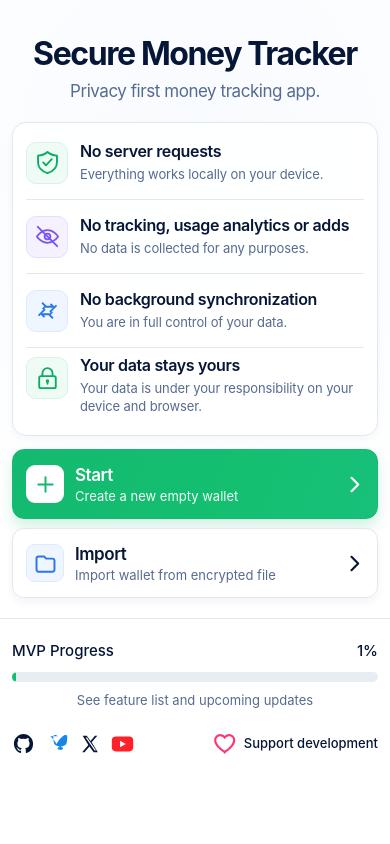
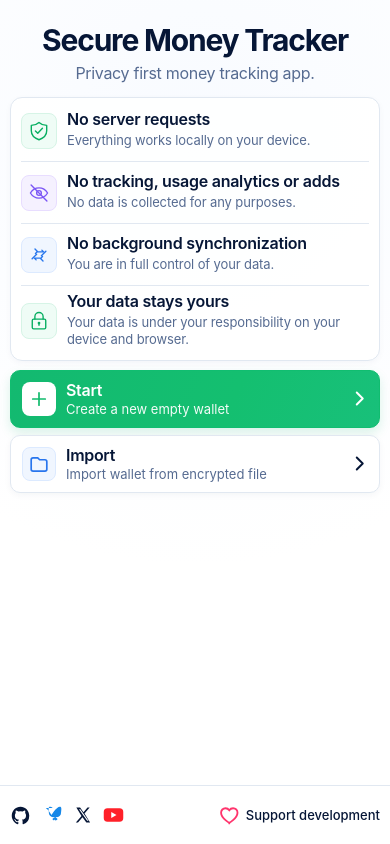
Before and after one commit to beznosd/secure-money-tracker, a SvelteKit app: page / in a window 390 px wide. Built offline with nearby package versions, Linux system fonts and the light colour scheme.

Commit message:
Improved main page.

```diff
--- a/src/lib/components/CreatePasswordForm.svelte
+++ b/src/lib/components/CreatePasswordForm.svelte
@@ -37,7 +37,7 @@
 	<aside class="app-password-notice" id="app-password-notice" role="note">
 		<p>
 			<strong>
-				Needed to encrypt data stored in web browser and for encryption of exported files.
+				Needed to encrypt data stored in browser and for encryption of exported files.
 			</strong>
 		</p>
 	</aside>
--- a/src/routes/+page.svelte
+++ b/src/routes/+page.svelte
@@ -104,14 +104,6 @@
 
 	<footer class="footer">
 		<div class="footer-content">
-			<div class="progress-label">
-				<span>MVP Progress</span>
-				<span>1%</span>
-			</div>
-			<div class="progress-track"><span></span></div>
-			<a class="progress-caption progress-link" href="#features">
-				See feature list and upcoming updates
-			</a>
 			<SocialLinks />
 		</div>
 	</footer>
--- a/src/routes/layout.css
+++ b/src/routes/layout.css
@@ -38,6 +38,9 @@ svg {
 	--blue: #2875ed;
 	position: relative;
 	min-height: 100vh;
+	min-height: 100svh;
+	display: flex;
+	flex-direction: column;
 	background:
 		radial-gradient(circle at 51% 16%, rgba(227, 238, 255, 0.25), transparent 27rem), var(--page-bg);
 	color: var(--ink);
@@ -47,9 +50,18 @@ svg {
 }
 .landing-theme-switcher {
 	position: absolute;
-	top: 24px;
-	right: 24px;
+	top: 16px;
+	right: 16px;
 	z-index: 1;
+}
+.page-shell .landing-theme-switcher .theme-switcher {
+	width: 40px;
+	height: 40px;
+	flex-basis: 40px;
+}
+.page-shell .landing-theme-switcher .theme-switcher svg {
+	width: 20px;
+	height: 20px;
 }
 html[data-theme='dark'] .page-shell {
 	--page-bg: #0b1327;
@@ -62,64 +74,64 @@ html[data-theme='dark'] .page-shell {
 }
 
 .hero {
-	width: min(100% - 32px, 640px);
+	width: min(100% - 32px, 590px);
 	margin: 0 auto;
-	padding: 48px 0 25px;
+	padding: 28px 0 16px;
 }
 .intro {
 	text-align: center;
-	padding: 0 0 24px;
+	padding: 0 0 16px;
 }
 .page-shell h1 {
 	margin: 0;
-	font-size: clamp(34px, 4.6vw, 49px);
-	letter-spacing: -2px;
+	font-size: clamp(32px, 4vw, 42px);
+	letter-spacing: -1.6px;
 	line-height: 1.1;
 	font-weight: 700;
 }
 .intro p {
-	margin: 10px 0 0;
+	margin: 6px 0 0;
 	color: var(--muted);
-	font-size: 20px;
+	font-size: 18px;
 	line-height: 1.25;
-	letter-spacing: -0.45px;
+	letter-spacing: -0.3px;
 }
 
 .privacy-card {
 	border: 1px solid var(--line);
 	background: var(--surface);
-	border-radius: 14px;
-	padding: 4px 22px 7px;
-	box-shadow: 0 3px 8px rgba(19, 42, 81, 0.04);
+	border-radius: 12px;
+	padding: 2px 18px 4px;
+	box-shadow: 0 2px 6px rgba(19, 42, 81, 0.035);
 }
 .privacy-item {
-	min-height: 79px;
-	display: flex;
-	align-items: center;
-	gap: 16px;
-	padding: 9px 0;
+	min-height: 65px;
+	display: flex;
+	align-items: center;
+	gap: 13px;
+	padding: 3px 0;
 	border-bottom: 1px solid var(--line);
 }
 .privacy-item.last-item {
 	border: 0;
-	align-items: flex-start;
-	padding-top: 10px;
+	align-items: center;
+	padding-top: 7px;
 }
 .icon-badge {
 	flex: 0 0 auto;
-	width: 46px;
-	height: 46px;
+	width: 38px;
+	height: 38px;
 	display: grid;
 	place-items: center;
 	border: 1px solid;
-	border-radius: 11px;
+	border-radius: 9px;
 }
 .icon-badge svg {
-	width: 30px;
-	height: 30px;
+	width: 24px;
+	height: 24px;
 	fill: none;
 	stroke: currentColor;
-	stroke-width: 2.2;
+	stroke-width: 2;
 	stroke-linecap: round;
 	stroke-linejoin: round;
 }
@@ -139,17 +151,17 @@ html[data-theme='dark'] .page-shell {
 	border-color: #e8ddff;
 }
 .privacy-item h2 {
-	margin: 0 0 5px;
-	font-size: 19px;
-	letter-spacing: -0.35px;
+	margin: 0 0 3px;
+	font-size: 17px;
+	letter-spacing: -0.25px;
 	line-height: 1.1;
 	font-weight: 600;
 }
 .privacy-item p {
 	margin: 0;
 	color: var(--muted);
-	font-size: 15px;
-	line-height: 1.45;
+	font-size: 14px;
+	line-height: 1.35;
 	letter-spacing: -0.12px;
 }
 .all-features {
@@ -180,20 +192,20 @@ html[data-theme='dark'] .page-shell {
 }
 
 .actions {
-	padding: 15px 5px 0;
+	padding: 10px 0 0;
 	display: grid;
-	gap: 11px;
+	gap: 8px;
 }
 .action-card {
-	min-height: 76px;
-	padding: 11px 20px 11px 22px;
-	display: flex;
-	align-items: center;
-	gap: 19px;
+	min-height: 62px;
+	padding: 8px 14px;
+	display: flex;
+	align-items: center;
+	gap: 13px;
 	border: 1px solid var(--line);
-	border-radius: 13px;
+	border-radius: 11px;
 	background: var(--surface);
-	box-shadow: 0 4px 9px rgba(19, 42, 81, 0.05);
+	box-shadow: 0 2px 7px rgba(19, 42, 81, 0.045);
 	transition:
 		transform 0.2s ease,
 		box-shadow 0.2s ease,
@@ -208,23 +220,23 @@ html[data-theme='dark'] .page-shell {
 	color: #fff;
 	border-color: #11bd70;
 	background: linear-gradient(112deg, #13b970, #14bf70 60%, #18c07a);
-	box-shadow: 0 8px 14px rgba(10, 173, 99, 0.17);
+	box-shadow: 0 5px 11px rgba(10, 173, 99, 0.15);
 }
 .primary-action:hover {
 	border-color: #20d487;
 	box-shadow: 0 12px 24px rgba(10, 173, 99, 0.28);
 }
 .action-icon {
-	width: 42px;
-	height: 42px;
-	flex: 0 0 42px;
-	border-radius: 10px;
+	width: 36px;
+	height: 36px;
+	flex: 0 0 36px;
+	border-radius: 8px;
 	display: grid;
 	place-items: center;
 }
 .action-icon svg {
-	width: 25px;
-	height: 25px;
+	width: 21px;
+	height: 21px;
 	fill: none;
 	stroke: currentColor;
 	stroke-width: 2.7;
@@ -242,16 +254,16 @@ html[data-theme='dark'] .page-shell {
 }
 .action-card strong {
 	display: block;
-	font-size: 19px;
+	font-size: 17px;
 	font-weight: 600;
-	letter-spacing: -0.45px;
+	letter-spacing: -0.3px;
 	line-height: 1.2;
 }
 .action-card small {
 	display: block;
-	margin-top: 5px;
+	margin-top: 3px;
 	color: var(--muted);
-	font-size: 15px;
+	font-size: 14px;
 	line-height: 1.1;
 }
 .primary-action small {
@@ -259,8 +271,8 @@ html[data-theme='dark'] .page-shell {
 }
 .arrow {
 	margin-left: auto;
-	width: 23px;
-	height: 23px;
+	width: 19px;
+	height: 19px;
 	fill: none;
 	stroke: currentColor;
 	stroke-width: 2.6;
@@ -269,37 +281,43 @@ html[data-theme='dark'] .page-shell {
 }
 
 .footer {
+	margin-top: auto;
 	border-top: 1px solid var(--line);
 	background: var(--surface);
 }
 .footer-content {
-	width: min(100% - 32px, 642px);
+	width: min(100% - 32px, 590px);
+	min-height: 64px;
 	margin: 0 auto;
-	padding: 25px 5px 19px;
+	display: flex;
+	align-items: center;
+	padding: 0;
 }
 .social-links {
-	margin-top: 22px;
+	width: 100%;
+	margin-top: 0;
 	display: flex;
 	align-items: center;
 	justify-content: space-between;
-	gap: 20px;
+	gap: 16px;
 }
 .social-links__platforms {
 	display: flex;
 	align-items: center;
-	gap: 15px;
+	gap: 12px;
 }
 .social-links__platforms a {
-	width: 25px;
-	height: 25px;
+	width: 22px;
+	height: 22px;
 	justify-content: center;
 }
 .social-links a {
-	font-size: 15px;
+	font-size: 14px;
 	font-weight: 500;
-	display: flex;
-	align-items: center;
-	gap: 11px;
+	line-height: 1;
+	display: flex;
+	align-items: center;
+	gap: 8px;
 	transition:
 		color 0.2s,
 		transform 0.2s;
@@ -309,23 +327,23 @@ html[data-theme='dark'] .page-shell {
 	transform: translateY(-2px);
 }
 .social-links svg {
-	width: 25px;
-	height: 25px;
-	fill: var(--ink);
-}
-.social-links .youtube {
-	width: 29px;
-	height: 21px;
-	fill: #ff2029;
-}
-.social-links .bluesky {
-	width: 25px;
-	height: 22px;
-	fill: #1687e8;
-}
-.social-links .x-icon {
 	width: 22px;
 	height: 22px;
+	fill: var(--ink);
+}
+.social-links .youtube {
+	width: 25px;
+	height: 18px;
+	fill: #ff2029;
+}
+.social-links .bluesky {
+	width: 22px;
+	height: 20px;
+	fill: #1687e8;
+}
+.social-links .x-icon {
+	width: 20px;
+	height: 20px;
 }
 .social-links .instagram {
 	fill: none;
@@ -336,43 +354,10 @@ html[data-theme='dark'] .page-shell {
 	fill: white;
 }
 .social-links .heart {
-	width: 24px;
+	width: 21px;
 	fill: none;
 	stroke: #ff356d;
 	stroke-width: 2.6;
-}
-.progress-label {
-	display: flex;
-	justify-content: space-between;
-	font-size: 16px;
-	font-weight: 500;
-}
-.progress-track {
-	height: 11px;
-	margin-top: 10px;
-	overflow: hidden;
-	border-radius: 999px;
-	background: #e8edf4;
-}
-.progress-track span {
-	display: block;
-	width: 1%;
-	height: 100%;
-	border-radius: inherit;
-	background: linear-gradient(90deg, #13bf71, #0bbd73);
-}
-.progress-caption {
-	display: block;
-	margin: 11px 0 18px;
-	color: var(--muted);
-	text-align: center;
-	font-size: 14px;
-}
-.progress-link {
-	transition: color 0.2s ease;
-}
-.progress-link:hover {
-	color: var(--blue);
 }
 .built-note {
 	margin: 0;
@@ -393,51 +378,51 @@ html[data-theme='dark'] .page-shell {
 
 @media (max-width: 620px) {
 	.landing-theme-switcher {
-		top: 14px;
-		right: 14px;
+		top: 10px;
+		right: 10px;
 	}
 	.hero {
-		width: min(100% - 24px, 640px);
-		padding: 36px 0 20px;
+		width: min(100% - 20px, 590px);
+		padding: 24px 0 14px;
 	}
 	.intro {
-		padding-bottom: 20px;
+		padding-bottom: 14px;
 	}
 	.page-shell h1 {
-		font-size: 32px;
-		letter-spacing: -1.4px;
+		font-size: 30px;
+		letter-spacing: -1.2px;
 	}
 	.intro p {
-		font-size: 17px;
+		font-size: 16px;
 	}
 	.privacy-card {
-		padding: 3px 13px 5px;
+		padding: 2px 10px 4px;
 	}
 	.privacy-item {
-		min-height: 74px;
-		gap: 12px;
-		padding: 8px 0;
+		min-height: 62px;
+		gap: 10px;
+		padding: 7px 0;
 	}
 	.privacy-item.last-item {
-		min-height: 82px;
-		padding-top: 9px;
+		min-height: 68px;
+		padding-top: 7px;
 	}
 	.icon-badge {
-		width: 42px;
-		height: 42px;
-		border-radius: 10px;
+		width: 36px;
+		height: 36px;
+		border-radius: 8px;
 	}
 	.icon-badge svg {
-		width: 27px;
-		height: 27px;
+		width: 22px;
+		height: 22px;
 	}
 	.privacy-item h2 {
 		font-size: 16px;
-		margin-bottom: 4px;
+		margin-bottom: 3px;
 	}
 	.privacy-item p {
 		font-size: 13px;
-		line-height: 1.4;
+		line-height: 1.35;
 	}
 	.wide-only {
 		display: none;
@@ -451,78 +436,68 @@ html[data-theme='dark'] .page-shell {
 		height: 16px;
 	}
 	.actions {
-		padding: 13px 0 0;
-		gap: 9px;
+		padding: 9px 0 0;
+		gap: 7px;
 	}
 	.action-card {
-		min-height: 70px;
-		padding: 9px 13px;
-		gap: 11px;
-		border-radius: 12px;
+		min-height: 58px;
+		padding: 7px 11px;
+		gap: 10px;
+		border-radius: 10px;
 	}
 	.action-icon {
-		width: 38px;
-		height: 38px;
-		flex-basis: 38px;
-		border-radius: 9px;
+		width: 34px;
+		height: 34px;
+		flex-basis: 34px;
+		border-radius: 8px;
 	}
 	.action-icon svg {
-		width: 23px;
-		height: 23px;
+		width: 20px;
+		height: 20px;
 	}
 	.action-card strong {
-		font-size: 17px;
+		font-size: 16px;
 	}
 	.action-card small {
-		margin-top: 4px;
+		margin-top: 2px;
 		font-size: 13px;
 	}
 	.arrow {
-		width: 20px;
+		width: 18px;
 	}
 	.footer-content {
-		width: min(100% - 24px, 642px);
-		padding: 21px 0 16px;
+		width: min(100% - 20px, 590px);
+		min-height: 58px;
+		padding: 0;
 	}
 	.social-links {
-		gap: 12px;
+		margin-top: 0;
+		gap: 10px;
 	}
 	.social-links__platforms {
 		gap: 10px;
 	}
 	.social-links__platforms a {
-		width: 23px;
-		height: 23px;
+		width: 21px;
+		height: 21px;
 	}
 	.social-links__support {
 		white-space: nowrap;
 	}
 	.social-links a {
-		gap: 7px;
+		gap: 6px;
 		font-size: 13px;
 	}
 	.social-links svg {
-		width: 23px;
-		height: 23px;
+		width: 21px;
+		height: 21px;
 	}
 	.social-links .youtube {
-		width: 27px;
-		height: 20px;
+		width: 24px;
+		height: 18px;
 	}
 	.social-links .heart {
-		width: 23px;
-	}
-	.progress-label {
-		margin-top: 0;
-		font-size: 15px;
-	}
-	.progress-track {
-		height: 10px;
-		margin-top: 9px;
-	}
-	.progress-caption {
-		font-size: 13px;
-		margin: 9px 0 15px;
+		width: 20px;
 	}
 	.built-note {
 		font-size: 14px;
@@ -2091,9 +2066,6 @@ html[data-theme='dark'] .violet {
 	border-color: #4b3a70;
 	background: #281f40;
 }
-html[data-theme='dark'] .progress-track {
-	background: #26344c;
-}
 html[data-theme='dark'] .balance-page {
 	color: #edf2fa;
 	background:
```
